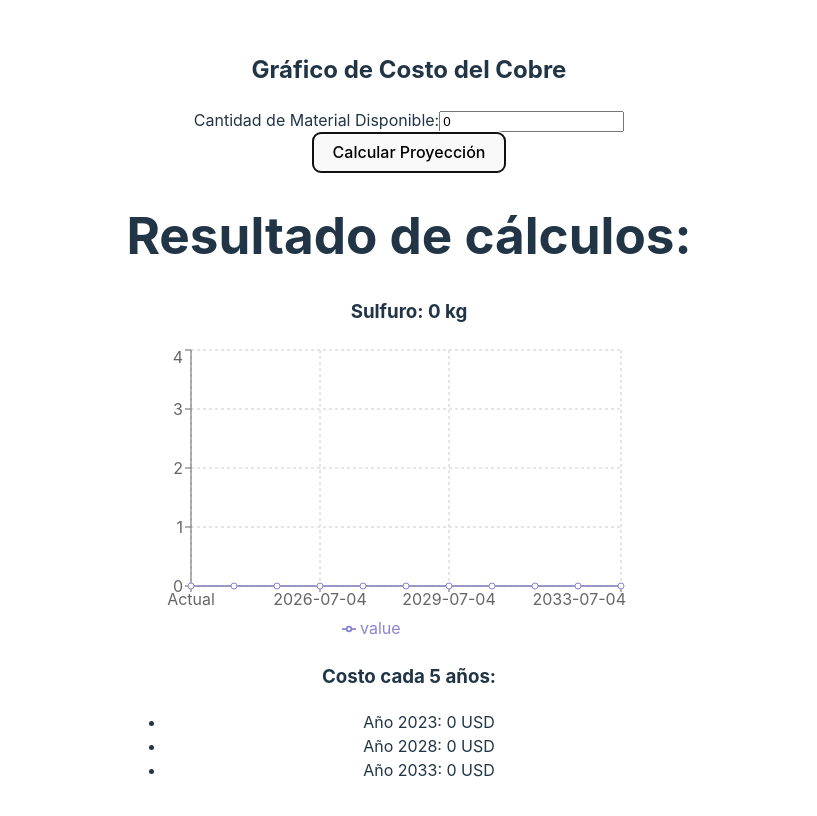
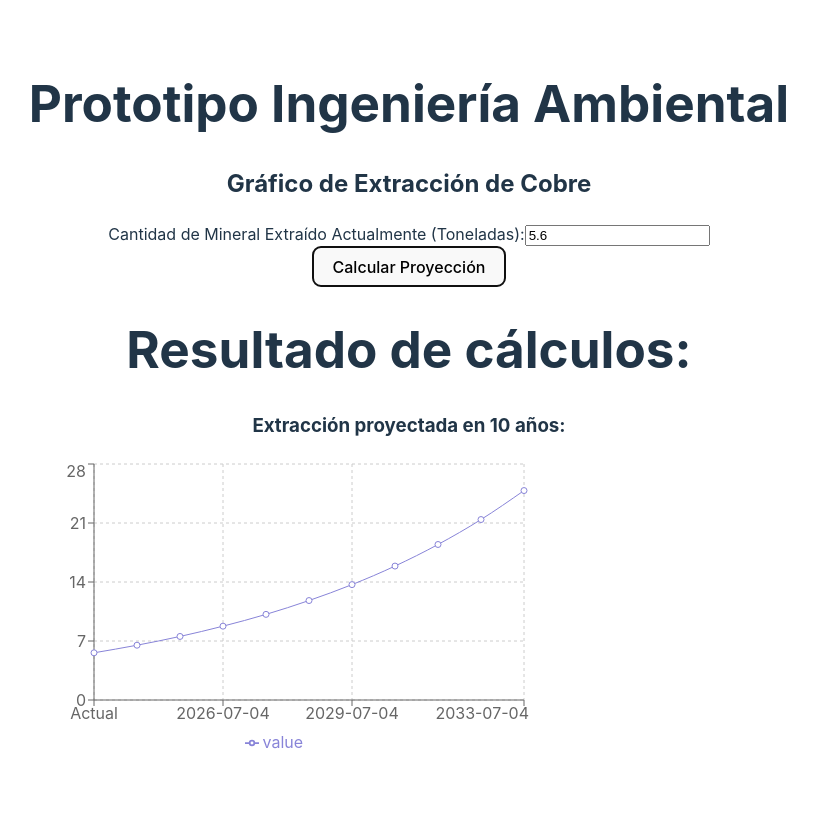
Before and after one commit to kouzze/Cobre, a React (Vite) app: page / in a window 1280 px wide. Both pictures are taken after a click on the button "Calcular Proyección". Shown: the top 816 px of the page, without its empty margins (231-1048 px from the left). Built offline with nearby package versions, Linux system fonts and the light colour scheme.

Commit message:
fifth commit

```diff
--- a/src/components/CobreComponent.tsx
+++ b/src/components/CobreComponent.tsx
@@ -7,23 +7,18 @@ interface CopperData {
 }
 
 const CobreComponent = () => {
-  const [copperAmount, setCopperAmount] = useState<number>(0);
+  const [mineralAmount, setMineralAmount] = useState<number>(5.6);
   const [projectionData, setProjectionData] = useState<CopperData[]>([]);
 
-  const handleChangeCopperAmount = (event: React.ChangeEvent<HTMLInputElement>) => {
-    const amount = Number(event.target.value);
-    setCopperAmount(amount);
-  };
-
   const calculateProjection = () => {
-    const currentData: CopperData = { date: "Actual", value: copperAmount };
+    const currentData: CopperData = { date: "Actual", value: mineralAmount };
     const projectedData: CopperData[] = [currentData];
 
     for (let i = 1; i <= 10; i++) {
       const currentDate = new Date();
       const projectedDate = new Date(currentDate.getFullYear() + i, currentDate.getMonth(), currentDate.getDate());
       const newDate = projectedDate.toISOString().split("T")[0];
-      const projectedValue = (copperAmount * 2.7 * i).toFixed(2); // Nueva fórmula de proyección con el precio esperado del cobre
+      const projectedValue = (mineralAmount * (1 + 0.1607) ** i).toFixed(2);
       const projectedItem: CopperData = { date: newDate, value: Number(projectedValue) };
       projectedData.push(projectedItem);
     }
@@ -33,16 +28,21 @@ const CobreComponent = () => {
 
   return (
     <div>
-      <h2>Gráfico de Costo del Cobre</h2>
+      <h1> Prototipo Ingeniería Ambiental</h1>
+      <h2>Gráfico de Extracción de Cobre</h2>
       <div>
-        <label>Cantidad de Material Disponible:</label>
-        <input type="number" value={copperAmount} onChange={handleChangeCopperAmount} />
+        <label>Cantidad de Mineral Extraído Actualmente (Toneladas):</label>
+        <input
+          type="number"
+          value={mineralAmount}
+          onChange={(event) => setMineralAmount(Number(event.target.value))}
+        />
       </div>
       <button onClick={calculateProjection}>Calcular Proyección</button>
       <h1>Resultado de cálculos:</h1>
       {projectionData.length > 0 ? (
         <div>
-          <h3>Sulfuro: {(copperAmount * 0.01 * 0.85).toFixed(0)} kg</h3>
+          <h3>Extracción proyectada en 10 años:</h3>
           <div style={{ width: "100%", height: 300 }}>
             <LineChart width={500} height={300} data={projectionData}>
               <CartesianGrid strokeDasharray="3 3" />
@@ -53,14 +53,6 @@ const CobreComponent = () => {
               <Line type="monotone" dataKey="value" stroke="#8884d8" />
             </LineChart>
           </div>
-          <h3>Costo cada 5 años:</h3>
-          <ul>
-            {projectionData.filter((data, index) => index % 5 === 0).map((data, index) => (
-              <li key={index}>
-                Año {new Date().getFullYear() + index * 5}: {data.value.toFixed(0)} USD
-              </li>
-            ))}
-          </ul>
         </div>
       ) : null}
     </div>
```
